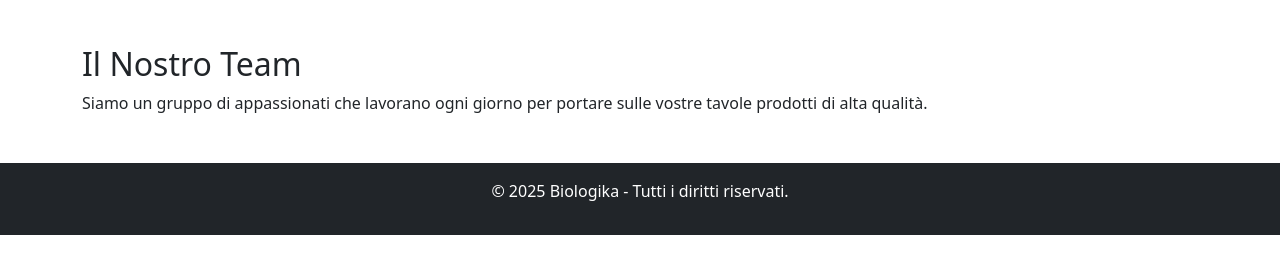
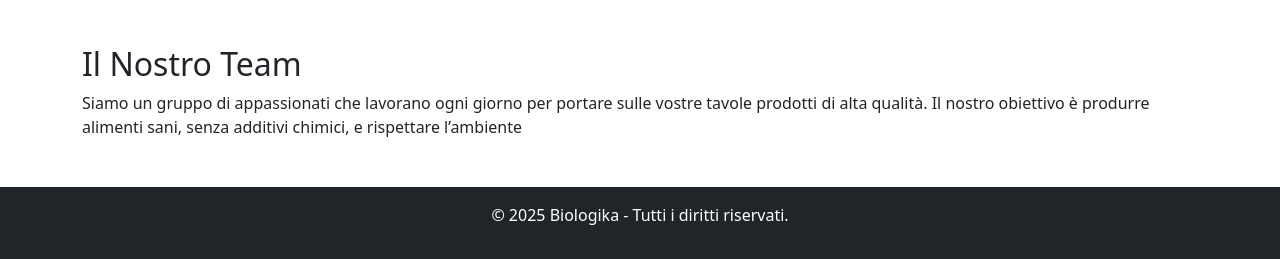
Before and after one commit to ebrancati/Biologika, a plain HTML site: page chi-siamo.html in a window 1280 px wide. Shown: the part 680-939 px from the top of the page. Before the commit the page ends 915 px from the top, so only its background shows below. Drawn offline with nearby package versions, Linux system fonts and the light colour scheme.

Commit message:
Update chi-siamo.html

```diff
--- a/chi-siamo.html
+++ b/chi-siamo.html
@@ -71,7 +71,8 @@
     <section class="container my-5">
         <h2>Il Nostro Team</h2>
         <p>Siamo un gruppo di appassionati che lavorano ogni giorno per portare sulle vostre tavole prodotti di alta
-            qualità.</p>
+            qualità. Il nostro obiettivo è produrre alimenti sani, senza additivi chimici, e
+            rispettare l’ambiente</p>
     </section>
 
     <footer class="bg-dark text-white text-center py-3">
```
